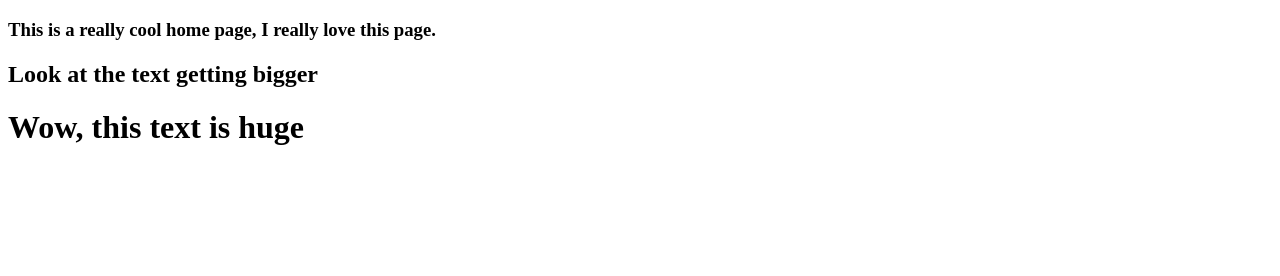
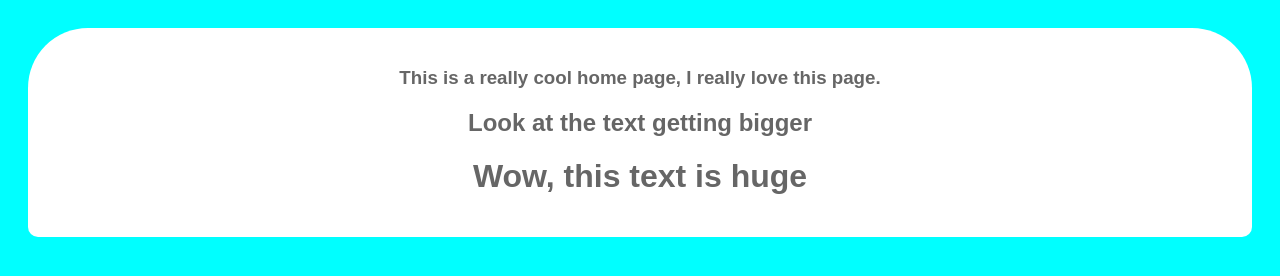
Before and after one commit to mdfain412/Hello-World, a plain HTML site: page index.html in a window 1280 px wide. Drawn offline with Linux system fonts and the light colour scheme.

Commit message:
added css folder, added styles, linked css file to home page doc

```diff
--- /dev/null
+++ b/css/styles.css
@@ -0,0 +1,14 @@
+body {
+	background: #00FFFF;
+	padding: 20px;
+}
+
+div {
+	margin: 0 auto;
+	text-align: center;
+	color: #666;
+	font-family: sans-serif;
+	border-radius: 60px 60px 10px 10px;
+	padding: 20px;
+	background: #ffffff;
+}
--- a/index.html
+++ b/index.html
@@ -3,6 +3,7 @@
 <head>
 	<meta charset="UTF-8">
 	<title>Document</title>
+	<link rel="stylesheet" href="css/styles.css">
 </head>
 <body>
 
```
